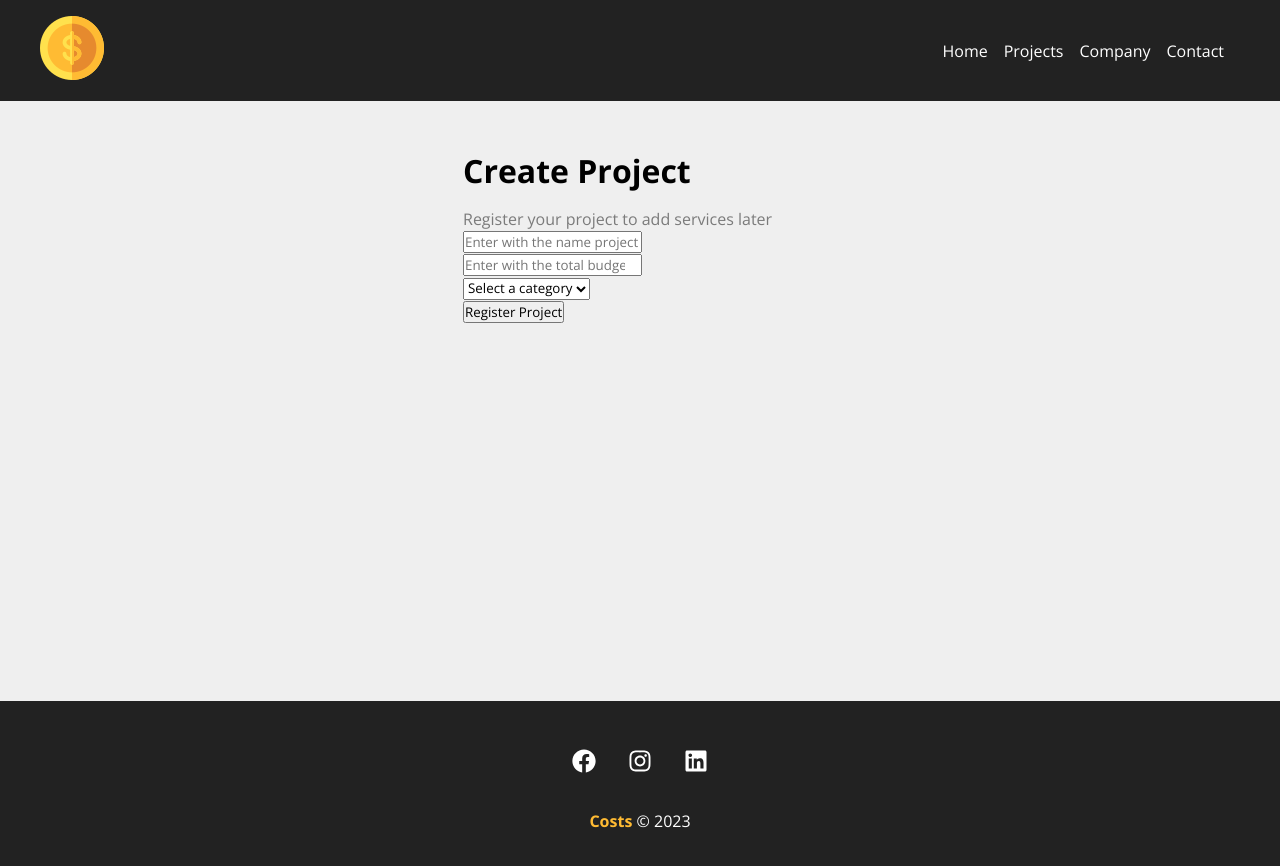
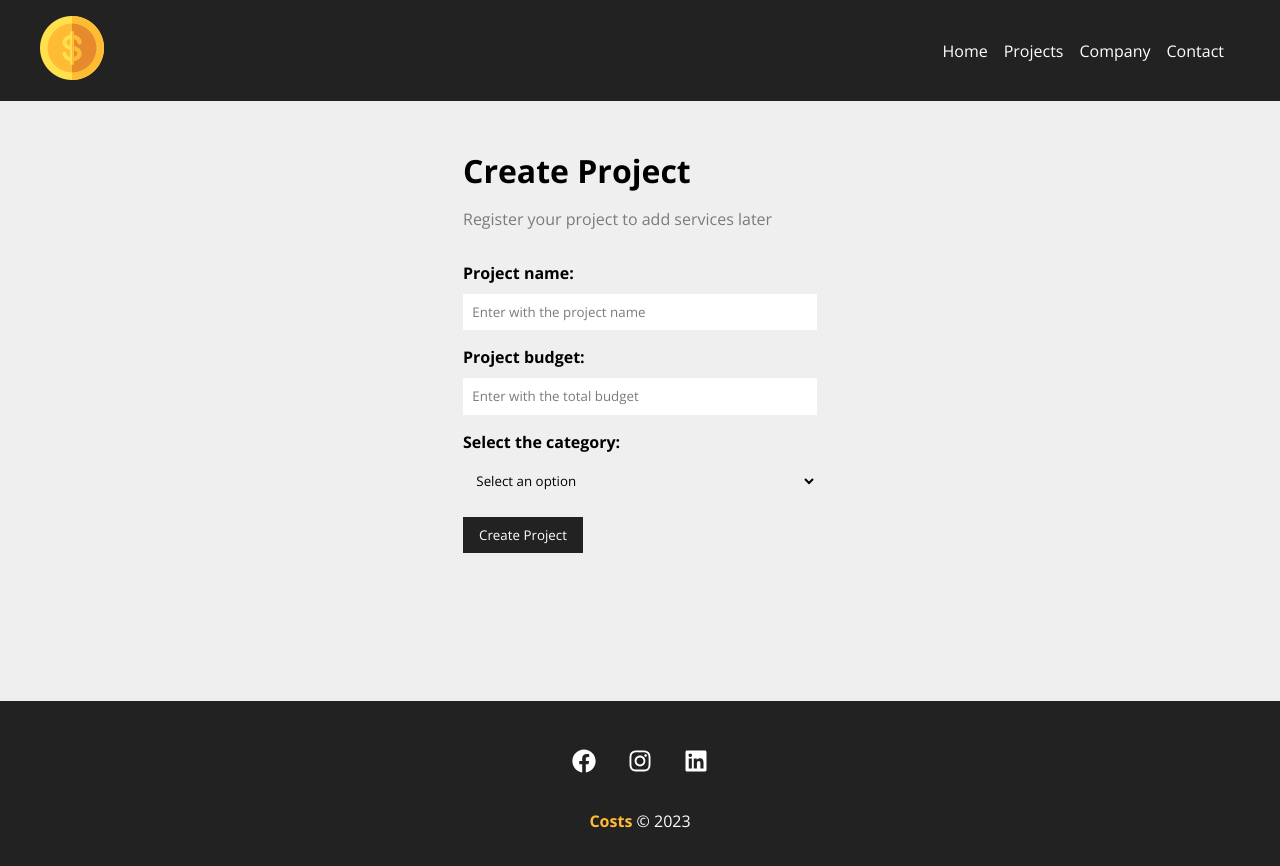
Before and after one commit to kevin504-max/Costs---React-Project, a React (Create React App) app: page /newproject in a window 1280 px wide. Shown: the top 866 px of the page. Built offline with nearby package versions, Linux system fonts and the light colour scheme.

Commit message:
Form Componezation

```diff
--- /dev/null
+++ b/src/components/form/Input.js
@@ -0,0 +1,12 @@
+import styles from './Input.module.css';
+
+function Input({ type, text, name, placeholder, handleOnChange, value }) {
+    return (
+        <div className={styles.formControl}>
+            <label htmlFor={name}>{text}:</label>
+            <input type={type} name={name} id="{name" placeholder={placeholder} onChange={handleOnChange} value={value} />
+        </div>
+    );
+}
+
+export default Input;
--- /dev/null
+++ b/src/components/form/Input.module.css
@@ -0,0 +1,24 @@
+.formControl {
+    display: flex;
+    flex-direction: column;
+    margin-bottom: 1em;
+}
+
+.formControl label {
+    margin-bottom: .6em;
+    font-weight: bold;
+}
+
+.formControl input {
+    padding: .7em;
+    border-radius: 0;
+    -webkit-border-radius: 0;
+    -moz-border-radius: 0;
+    -ms-border-radius: 0;
+    -o-border-radius: 0;
+    border: none;
+}
+
+.formControl input::placeholder {
+    color: #7B7B7B;
+}
--- /dev/null
+++ b/src/components/form/Select.js
@@ -0,0 +1,14 @@
+import styles from './Select.module.css';
+
+function Select({ text, name, options, handleOnChange, value }) {
+    return (
+        <div className={styles.formControl}>
+            <label htmlFor={name}>{text}:</label>
+            <select name={name} id={name}>
+                <option >Select an option</option>
+            </select>
+        </div>
+    );
+}
+
+export default Select;
--- /dev/null
+++ b/src/components/form/Select.module.css
@@ -0,0 +1,20 @@
+.formControl {
+    display: flex;
+    flex-direction: column;
+    margin-bottom: 1em;
+}
+
+.formControl label {
+    margin-bottom: .6em;
+    font-weight: bold;
+}
+
+.formControl select {
+    padding: .7em;
+    border-radius: 0;
+    -webkit-border-radius: 0;
+    -moz-border-radius: 0;
+    -ms-border-radius: 0;
+    -o-border-radius: 0;
+    border: none;
+}
--- /dev/null
+++ b/src/components/form/SubmitButton.js
@@ -0,0 +1,11 @@
+import styles from './SubmitButton.module.css';
+
+function SubmitButton({ text }) {
+    return (
+        <div>
+            <button className={styles.btn}>{text}</button>
+        </div>
+    );
+}
+
+export default SubmitButton;
--- /dev/null
+++ b/src/components/form/SubmitButton.module.css
@@ -0,0 +1,12 @@
+.btn {
+    background-color: #222;
+    color: #FFF;
+    padding: 0.7em 1.2em;
+    text-decoration: none;
+    cursor: pointer;
+    border: none;
+}
+
+.btn:hover {
+    color: #FFBB33;
+}
--- a/src/components/pages/NewProject.js
+++ b/src/components/pages/NewProject.js
@@ -6,7 +6,7 @@ function NewProject() {
         <div className={styles.newProjectContainer}>
             <h1>Create Project</h1>
             <p>Register your project to add services later</p>
-            <ProjectForm />
+            <ProjectForm btnText="Create Project" />
         </div>
     );
 }
--- a/src/components/project/ProjectForm.js
+++ b/src/components/project/ProjectForm.js
@@ -1,20 +1,15 @@
-function ProjectForm() {
+import Input from '../form/Input';
+import Select from '../form/Select';
+import SubmitButton from '../form/SubmitButton';
+import styles from './ProjectForm.module.css';
+
+function ProjectForm({ btnText }) {
     return (
-        <form>
-            <div>
-                <input type="text" placeholder="Enter with the name project" />
-            </div>
-            <div>
-                <input type="number" placeholder="Enter with the total budget" />
-            </div>
-            <div>
-                <select name="category_id">
-                    <option disabled selected>Select a category</option>
-                </select>
-            </div>
-            <div>
-                <input type="submit" value="Register Project" />
-            </div>
+        <form className={styles.form}>
+            <Input type="text" text="Project name" name="name" placeholder="Enter with the project name" />
+            <Input type="number" text="Project budget" name="budget" placeholder="Enter with the total budget" />
+            <Select name="category_id" text="Select the category" />
+            <SubmitButton text={btnText} />
         </form>
     );
 }
--- /dev/null
+++ b/src/components/project/ProjectForm.module.css
@@ -0,0 +1,4 @@
+.form {
+    width: 100%;
+    margin: 2em 0;
+}
```
